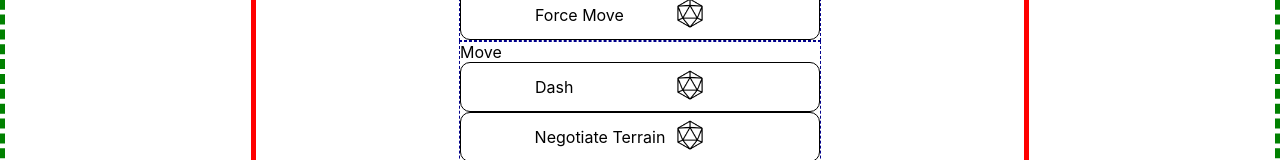
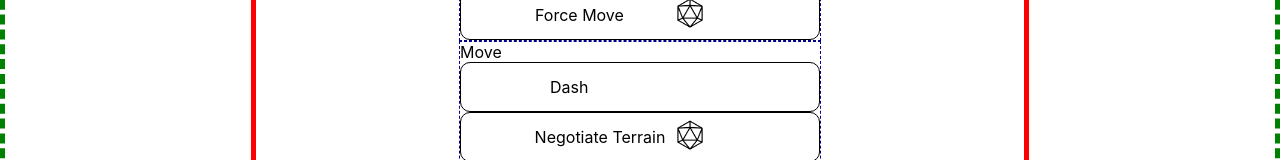
Before and after one commit to Utkarsh-G/high-spirits-sheets, a React (Create React App) app: page / in a window 1280 px wide. Shown: the part 491-651 px from the top of the page. Built offline with nearby package versions, Linux system fonts and the light colour scheme.

Commit message:
only show dice if the property is rollable

```diff
--- a/src/ActionBox.tsx
+++ b/src/ActionBox.tsx
@@ -12,15 +12,18 @@ import d20 from './d20.png';
 // const ActionBox : React.FC<ActionBoxProps> = ({actionName, rollResult, onRoll})
 
 
-function ActionBox({actionName, rollResult, onRoll}: {actionName: string, rollResult: number, onRoll: () => void}) {
+function ActionBox({actionName, rollResult, onRoll, isRollable}: {actionName: string, rollResult: number, onRoll: () => void, isRollable: boolean}) {
     const [assured] = useState(false);
     const [capped] = useState(false);
+    const [rollable] = useState(isRollable);
 
     return (
         <div className="action-box">
             <div className="action-box-status">{assured ? "Assured" : ""} {capped ? "Capped" : ""}</div>
             <div className="action-box-name">{actionName}</div>
-            <div className="action-box-roll"><img id="d20" onClick={onRoll} data-testid={`button ${actionName}`} src={d20} alt="d20" /></div>
+            <div className="action-box-roll">
+            {rollable && <img id="d20" onClick={onRoll} data-testid={`button ${actionName}`} src={d20} alt="d20" />}
+            </div>
             <div className="action-box-roll-result" data-testid={`roll ${actionName}`}>{rollResult > 0 ? rollResult : ""}</div>
         </div>
     );
--- a/src/CategoryBox.tsx
+++ b/src/CategoryBox.tsx
@@ -30,6 +30,7 @@ function CategoryBox({categoryName}: {categoryName: string}) {
                 key={action.name}
                 actionName={action.name}
                 rollResult={action.roll}
+                isRollable={action.rollable}
                 onRoll={() => ctxHandleRoll(action.name)}
             />
             ))}
```
